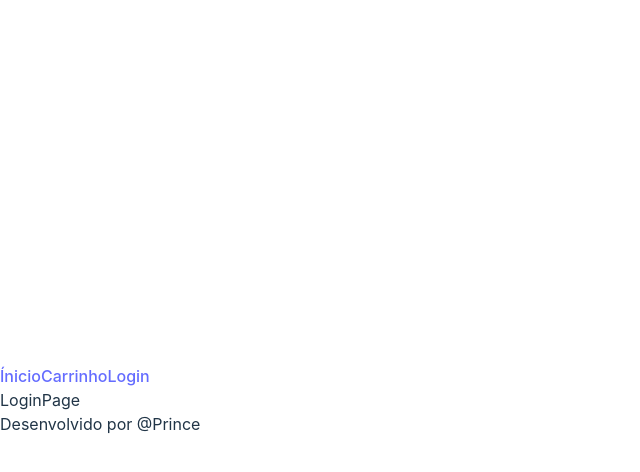
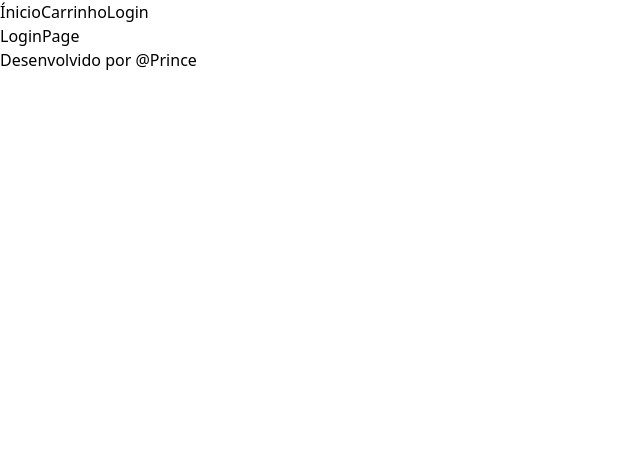
Before and after one commit to prince-neres/ecommerce, a React (Vite) app in the folder frontend/: page /login in a window 1280 px wide. Shown: the top 472 px of the page, without its empty margins (0-640 px from the left). Built offline with nearby package versions, Linux system fonts and the light colour scheme.

Commit message:
Add tailwind

```diff
--- a/frontend/package.json
+++ b/frontend/package.json
@@ -22,6 +22,9 @@
     "@types/react": "^18.0.28",
     "@types/react-dom": "^18.0.11",
     "@vitejs/plugin-react": "^3.1.0",
+    "autoprefixer": "^10.4.14",
+    "postcss": "^8.4.21",
+    "tailwindcss": "^3.2.7",
     "vite": "^4.2.0"
   }
 }
--- /dev/null
+++ b/frontend/postcss.config.cjs
@@ -0,0 +1,6 @@
+module.exports = {
+  plugins: {
+    tailwindcss: {},
+    autoprefixer: {},
+  },
+}
--- a/frontend/src/global.css
+++ b/frontend/src/global.css
@@ -1,69 +1,3 @@
-:root {
-  font-family: Inter, system-ui, Avenir, Helvetica, Arial, sans-serif;
-  line-height: 1.5;
-  font-weight: 400;
-
-  color-scheme: light dark;
-  color: rgba(255, 255, 255, 0.87);
-  background-color: #242424;
-
-  font-synthesis: none;
-  text-rendering: optimizeLegibility;
-  -webkit-font-smoothing: antialiased;
-  -moz-osx-font-smoothing: grayscale;
-  -webkit-text-size-adjust: 100%;
-}
-
-a {
-  font-weight: 500;
-  color: #646cff;
-  text-decoration: inherit;
-}
-a:hover {
-  color: #535bf2;
-}
-
-body {
-  margin: 0;
-  display: flex;
-  place-items: center;
-  min-width: 320px;
-  min-height: 100vh;
-}
-
-h1 {
-  font-size: 3.2em;
-  line-height: 1.1;
-}
-
-button {
-  border-radius: 8px;
-  border: 1px solid transparent;
-  padding: 0.6em 1.2em;
-  font-size: 1em;
-  font-weight: 500;
-  font-family: inherit;
-  background-color: #1a1a1a;
-  cursor: pointer;
-  transition: border-color 0.25s;
-}
-button:hover {
-  border-color: #646cff;
-}
-button:focus,
-button:focus-visible {
-  outline: 4px auto -webkit-focus-ring-color;
-}
-
-@media (prefers-color-scheme: light) {
-  :root {
-    color: #213547;
-    background-color: #ffffff;
-  }
-  a:hover {
-    color: #747bff;
-  }
-  button {
-    background-color: #f9f9f9;
-  }
-}
+@tailwind base;
+@tailwind components;
+@tailwind utilities;
--- /dev/null
+++ b/frontend/tailwind.config.cjs
@@ -0,0 +1,11 @@
+/** @type {import('tailwindcss').Config} */
+module.exports = {
+  content: [
+    "./index.html",
+    "./src/**/*.{js,ts,jsx,tsx}",
+  ],
+  theme: {
+    extend: {},
+  },
+  plugins: [],
+}
```
Also changed, not shown: 1 other file (tests, documents, lock files or other folders).
